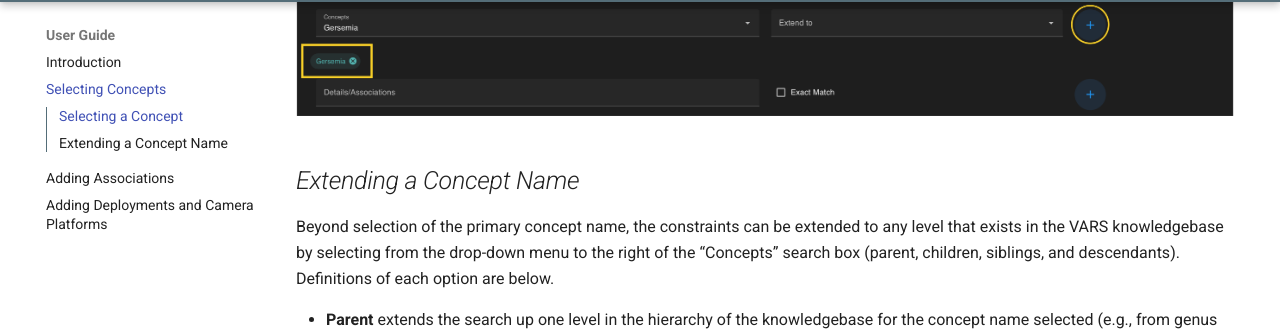
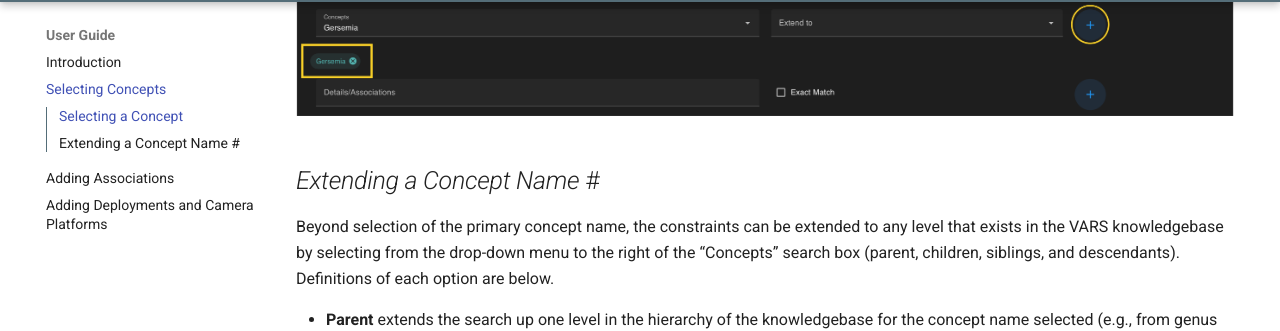
Before and after one commit to mbari-org/vars-query-vue, an MkDocs documentation site: the page built from docs/doc_02_selecting_concept.md, in a window 1280 px wide and 900 px high, scrolled down 1104 px. Shown: the part 94-425 px from the top of the window. Built offline with MkDocs 1.6.1 and Material for MkDocs 9.7.7, drawn with Linux system fonts in a browser that asks for light colours; comment, search, counter and statistics services are not loaded.

```diff
--- a/docs/doc_02_selecting_concept.md
+++ b/docs/doc_02_selecting_concept.md
@@ -14,7 +14,7 @@ Once a concept is selected, add the term to the current query by pressing the <s
 ![Configuration](assets/images/concept_withguides.png)
 
 
-## *Extending a Concept Name* ##
+## *Extending a Concept Name* #
 
 Beyond selection of the primary concept name, the constraints can be extended to any level that exists in the VARS knowledgebase by selecting from the drop-down menu to the right of the “Concepts” search box (parent, children, siblings, and descendants). Definitions of each option are below.
 
```
